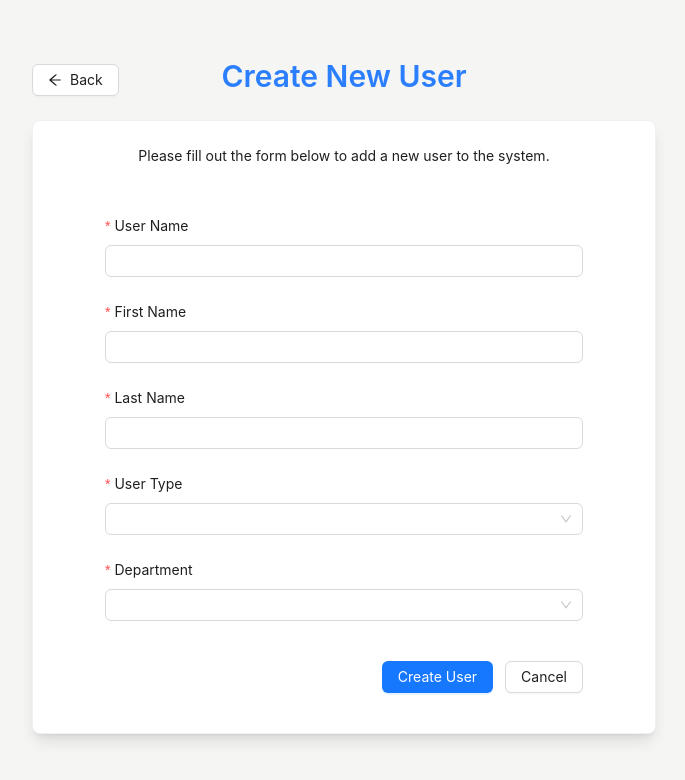
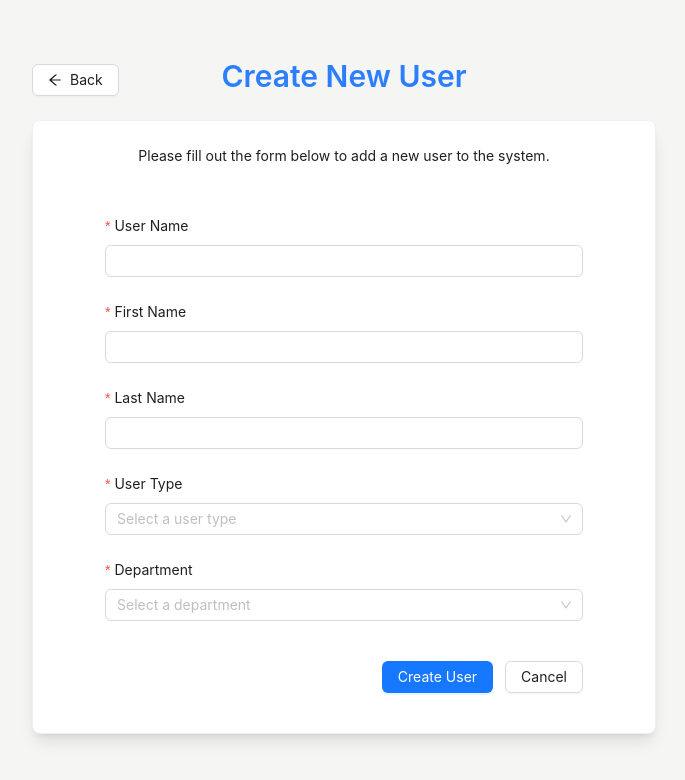
Before and after one commit to it-is-it/user-list-management-app, a React (Vite) app: page /user/create in a window 1280 px wide. Shown: the top 780 px of the page, without its empty margins (296-981 px from the left). Built offline with nearby package versions, Linux system fonts and the light colour scheme.

Commit message:
added reset button

```diff
--- a/src/components/UserForm.jsx
+++ b/src/components/UserForm.jsx
@@ -45,42 +45,71 @@ function UserForm({ initialValues = {}, onFinish, isDisabled }) {
           <Form.Item
             label="User Name"
             name="userName"
-            rules={[{ required: true, message: "Please enter the user name" }]}
+            rules={[
+              { required: true, message: "Please enter the user name" },
+              { min: 3, message: "User name must be at least 3 characters" },
+              {
+                whitespace: true,
+                message: "User name cannot be empty or spaces only",
+              },
+            ]}
           >
             <Input />
           </Form.Item>
+
           <Form.Item
             label="First Name"
             name="firstName"
-            rules={[{ required: true, message: "Please enter the first name" }]}
+            rules={[
+              { required: true, message: "Please enter the first name" },
+              {
+                pattern: /^[A-Za-z\s]+$/,
+                message: "Only letters and spaces allowed",
+              },
+              { min: 2, message: "First name must be at least 2 characters" },
+            ]}
           >
             <Input />
           </Form.Item>
+
           <Form.Item
             label="Last Name"
             name="lastName"
-            rules={[{ required: true, message: "Please enter the last name" }]}
+            rules={[
+              { required: true, message: "Please enter the last name" },
+              {
+                pattern: /^[A-Za-z\s]+$/,
+                message: "Only letters and spaces allowed",
+              },
+              { min: 2, message: "Last name must be at least 2 characters" },
+            ]}
           >
             <Input />
           </Form.Item>
+
           <Form.Item
             label="User Type"
             name="userType"
-            rules={[{ required: true, message: "Please select the user type" }]}
+            rules={[
+              { required: true, message: "Please select the user type" },
+              { type: "string", message: "Invalid user type" },
+            ]}
           >
-            <Select>
+            <Select placeholder="Select a user type">
               <Option value="Admin User">Admin User</Option>
               <Option value="System User">System User</Option>
             </Select>
           </Form.Item>
+
           <Form.Item
             label="Department"
             name="department"
             rules={[
               { required: true, message: "Please select the department" },
+              { type: "string", message: "Invalid department" },
             ]}
           >
-            <Select>
+            <Select placeholder="Select a department">
               <Option value="Frontend">Frontend</Option>
               <Option value="Backend">Backend</Option>
               <Option value="QA">QA</Option>
```
